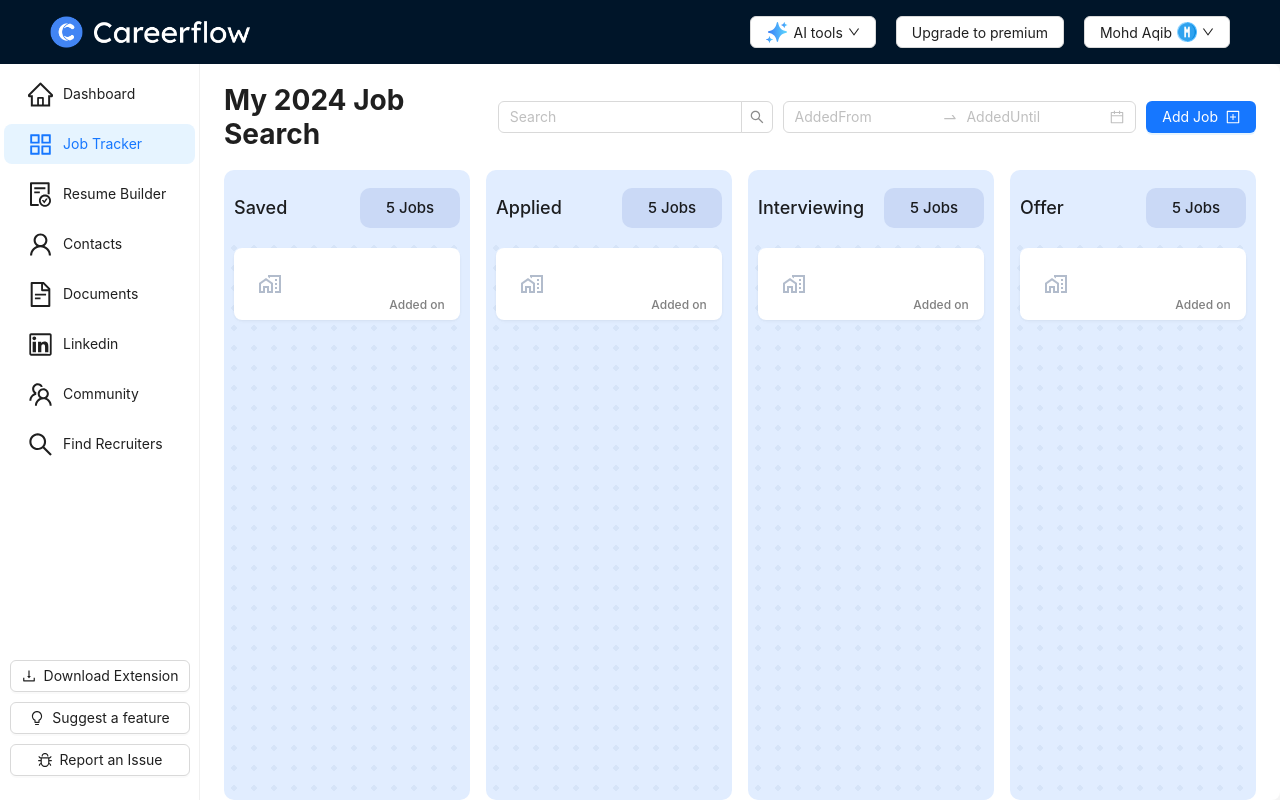
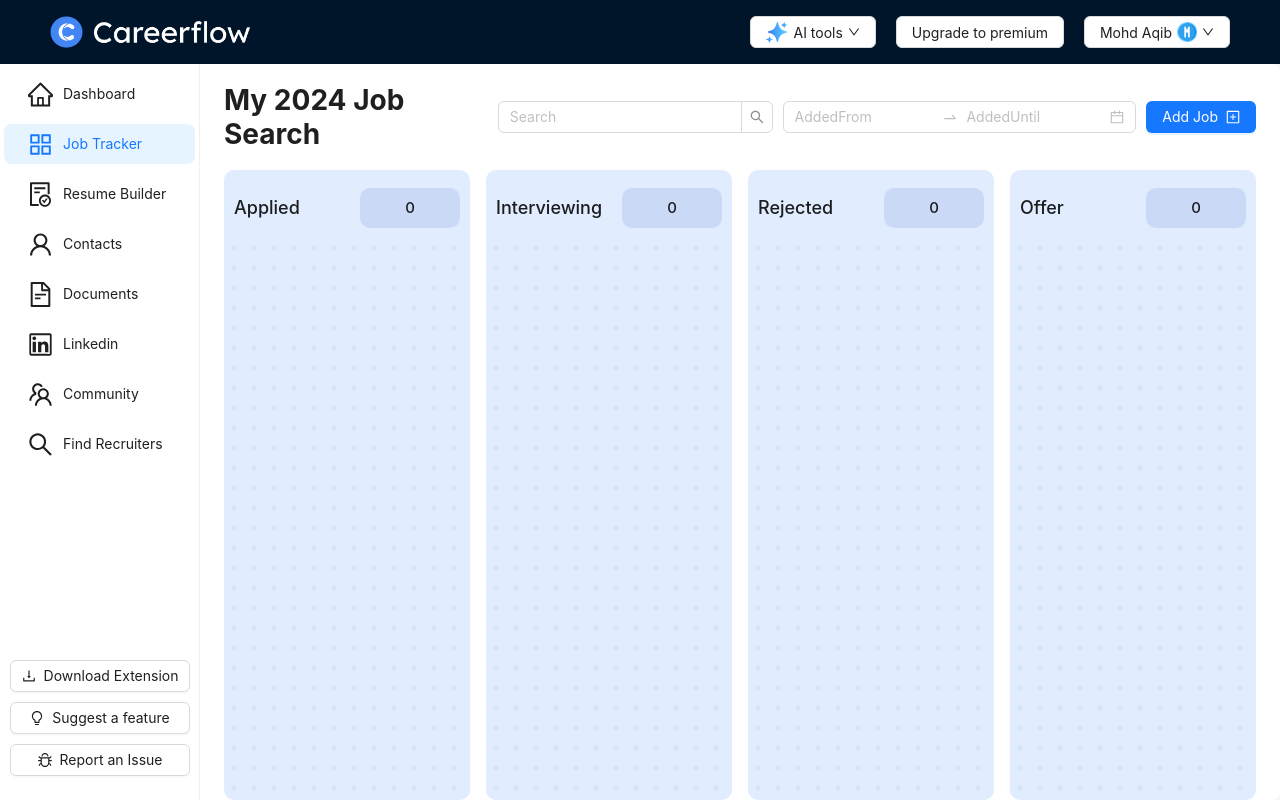
Before and after one commit to Mohdaqib18/career_flow, a React (Vite) app: page / in a window 1280 px wide. Built offline with nearby package versions, Linux system fonts and the light colour scheme.

Commit message:
created functionality for column wise job card placement

```diff
--- a/src/components/JobCard.tsx
+++ b/src/components/JobCard.tsx
@@ -3,11 +3,16 @@
 import company_placeholder_image from "../assets/images/company_placeholder_image.png";
 import job_placeholder_image from "../assets/images/job_placeholder_image.png";
 
-const JobCard: React.FC = () => {
-	const jobTitle = useJobInfoStore((state) => state.jobTitle);
-	const tags = useJobInfoStore((state) => state.tags);
-	const date = useJobInfoStore((state) => state.date);
-	const companyName = useJobInfoStore((state) => state.companyName);
+const JobCard = ({
+	jobTitle,
+	companyName,
+	date
+}: {
+	jobTitle: string;
+	companyName: string;
+	date:string
+}) => {
+
 	return (
 		<Row
 			style={{ margin: "10px 0", display: "flex", justifyContent: "center" }}
--- a/src/components/JobTrackerForm.tsx
+++ b/src/components/JobTrackerForm.tsx
@@ -1,4 +1,4 @@
-import React, { useState } from "react";
+import React, { useEffect, useState } from "react";
 import { Button, Checkbox, Form, Input, Modal, Select } from "antd";
 import { useJobInfoStore } from "../../store/store";
 
@@ -21,6 +21,11 @@
 	handleCancel: (e: any) => void;
 	handleOk: (e: any) => void;
 }
+function generateUniqueId(): string {
+	const timestamp = new Date().getTime();
+	const random = Math.floor(Math.random() * 10000);
+	return `${timestamp}-${random}`;
+}
 
 const JobTrackerForm: React.FC<Props> = ({
 	isModalOpen,
@@ -32,21 +37,40 @@
 	const jobTitle = useJobInfoStore((state) => state.jobTitle);
 	const tags = useJobInfoStore((state) => state.tags);
 	const date = useJobInfoStore((state) => state.date);
+	const section = useJobInfoStore((state) => state.section);
+	const jobs = useJobInfoStore((state) => state.jobs);
+
+	const companyName = useJobInfoStore((state) => state.companyName);
 	const updateJobTitle = useJobInfoStore((state) => state.updateJobTitle);
 	const updateTags = useJobInfoStore((state) => state.updateTags);
 	const updateDate = useJobInfoStore((state) => state.updateDate);
+	const updateSection = useJobInfoStore((state) => state.updateSection);
 	const updateCompanyName = useJobInfoStore((state) => state.updateCompanyName);
+	const updateJobs = useJobInfoStore((state) => state.updateJobs);
+
 	const onFinish = (values: any) => {
 		console.log("Success:", values);
 		updateJobTitle(values.jobtitle);
 		updateTags(values.tags);
-		updateCompanyName(values.companyName);
+		updateCompanyName(values.jobtitle);
 		updateDate(getDate());
+		updateSection(values.section);
+		updateJobs(
+			{
+				jobTitle: values.jobtitle,
+				companyName: values.companyName,
+				date: getDate(),
+				jobId: generateUniqueId(),
+			},
+			values.section
+		);
 	};
 
 	console.log(jobTitle);
 	console.log(tags);
-	console.log(date);
+	console.log(section);
+	console.log(jobs);
+
 	return (
 		<div>
 			<Modal
--- a/src/components/JobTrackerMain.tsx
+++ b/src/components/JobTrackerMain.tsx
@@ -1,5 +1,6 @@
 import { Col, Divider, Row } from "antd";
 import JobCard from "./JobCard";
+import { useJobInfoStore } from "../../store/store";
 
 const style: React.CSSProperties = {
 	background: "#e1edff",
@@ -13,8 +14,11 @@
 	flexDirection: "column",
 };
 
-const colCategories = ["Saved", "Applied", "Interviewing", "Offer", "Rejected"];
+// const colCategories = ["saved", "applied", "interviewing", "offer", "rejected"];
 const JobTrackerMain: React.FC = () => {
+	// const section = useJobInfoStore((state) => state.section);
+	const jobs = useJobInfoStore((state) => state.jobs);
+
 	return (
 		<div style={{ overflowX: "scroll", flex: 1 }}>
 			<Row
@@ -22,8 +26,8 @@
 				wrap={false}
 				style={{ height: "100%" }}
 			>
-				{colCategories.map((category) => (
-					<Col className="gutter-row" span={6}>
+				{Object.entries(jobs).map(([category, jobsArray], index) => (
+					<Col className="gutter-row" span={6} key={index}>
 						<div style={style}>
 							<div
 								style={{
@@ -34,7 +38,7 @@
 								}}
 							>
 								<span style={{ fontSize: "18px", fontWeight: "500" }}>
-									{category}
+									{category.charAt(0).toUpperCase() + category.slice(1)}
 								</span>
 
 								<div
@@ -54,7 +58,7 @@
 											fontWeight: "500",
 										}}
 									>
-										5 Jobs
+										{jobsArray.length}
 									</span>
 								</div>
 							</div>
@@ -70,8 +74,15 @@
 								}}
 								className="col"
 							>
-								<JobCard />
+								{jobsArray.map((item, index) => (
 
+									<JobCard
+										jobTitle={item.jobTitle}
+										companyName={item.companyName}
+										date={item.date}
+										key={index}
+									/>
+								))}
 							</div>
 						</div>
 					</Col>
--- a/store/store.tsx
+++ b/store/store.tsx
@@ -5,8 +5,10 @@
 	companyName: string;
 	jobUrl: string;
 	description: string;
-	tags: Array<[]>;
-    date: string
+	date: string;
+	section: string;
+	jobs: any;
+	tags: any[];
 };
 
 type Action = {
@@ -14,8 +16,10 @@
 	updateCompanyName: (companyName: State["companyName"]) => void;
 	updateJobUrl: (jobUrl: State["jobUrl"]) => void;
 	updateDescription: (description: State["description"]) => void;
+	updateSection: (section: State["section"]) => void;
 	updateTags: (tags: State["tags"]) => void;
-	updateDate: (date: State["date"]) => void
+	updateDate: (date: State["date"]) => void;
+	updateJobs: (job: any, category: any) => void;
 };
 
 // Create your store, which includes both state and (optionally) actions
@@ -24,8 +28,10 @@
 	companyName: "",
 	jobUrl: "",
 	description: "",
+	date: "",
+	section: "",
+	jobs: { applied: [], interviewing: [], rejected: [], offer: [], saved: [] },
 	tags: [],
-	date: "",
 
 	updateJobTitle: (jobTitle) => set(() => ({ jobTitle: jobTitle })),
 	updateCompanyName: (companyName) =>
@@ -36,11 +42,19 @@
 		set(() => ({
 			jobUrl: jobUrl,
 		})),
-
 	updateDescription: (description) =>
 		set(() => ({
 			description: description,
 		})),
 	updateTags: (tags) => set(() => ({ tags: [...tags] })),
-	updateDate: (date) =>  set(() =>({date: date}) )
+	updateDate: (date) => set(() => ({ date: date })),
+	updateSection: (section) => set(() => ({ section: section })),
+	updateJobs: (job, category) =>
+		set((state) => ({
+			...state,
+			jobs: {
+				...state.jobs,
+				[category]: [job, ...(state.jobs[category] || [])],
+			},
+		})),
 }));
```
